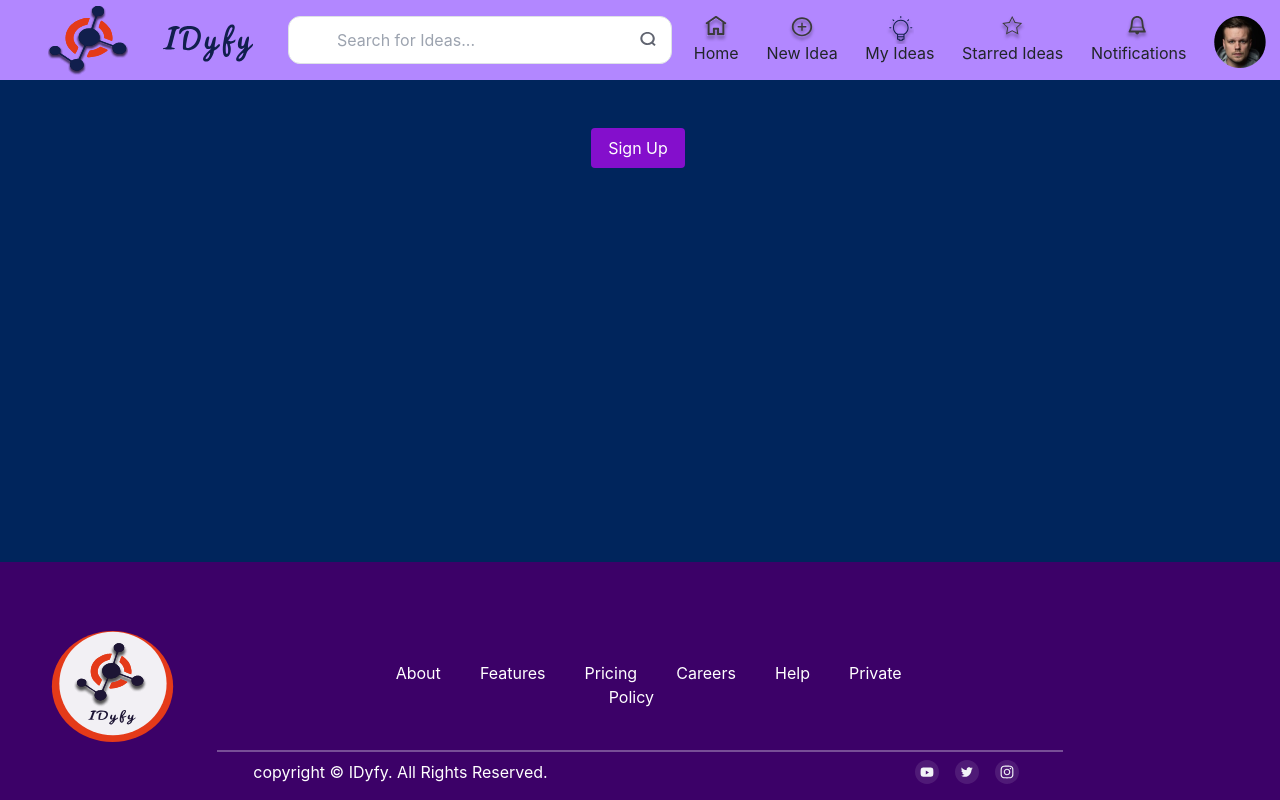
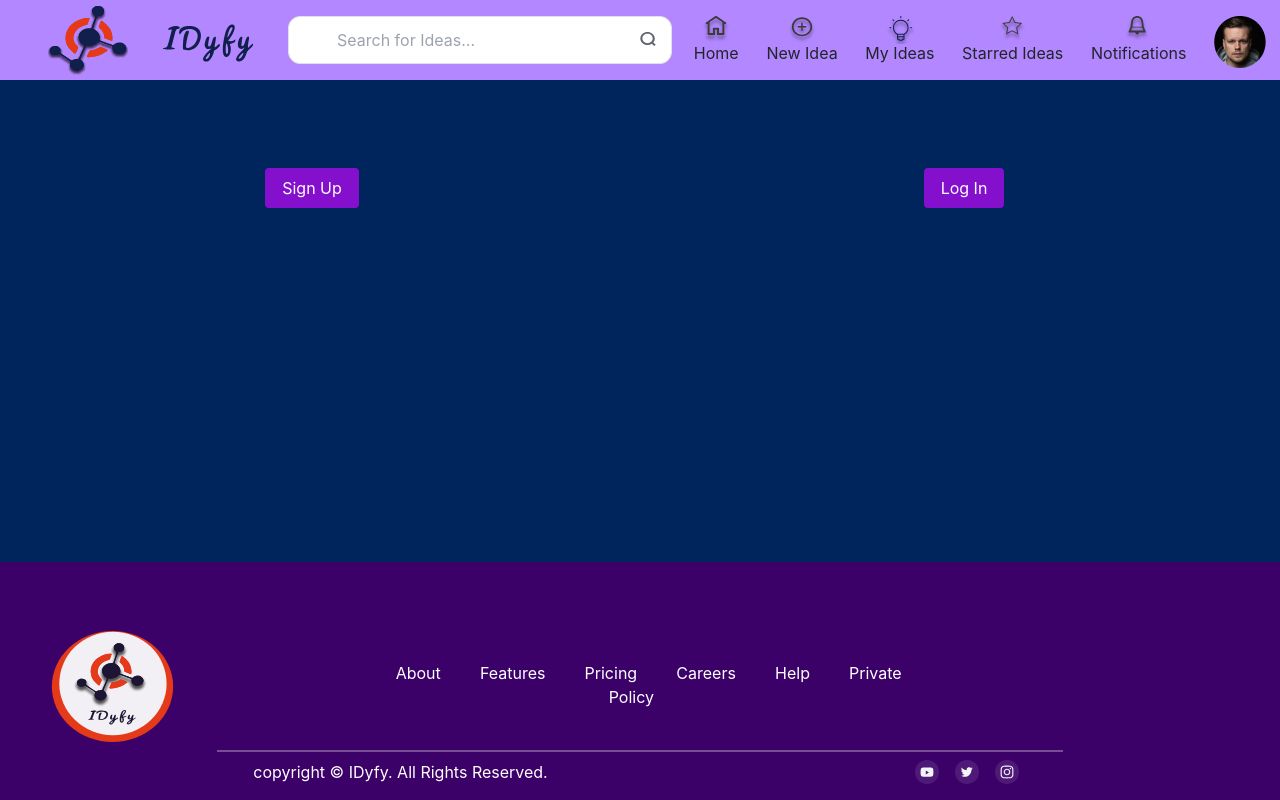
Before and after one commit to srinivass2000/IDyfy, a React (Create React App) app in the folder client/: page / in a window 1280 px wide. Built offline with nearby package versions, Linux system fonts and the light colour scheme.

Commit message:
login page added

```diff
--- a/client/src/components/Auth/Login.js
+++ b/client/src/components/Auth/Login.js
@@ -0,0 +1,121 @@
+import React, { useState } from "react";
+import Modal from "react-modal";
+import "../Auth/auth.css";
+import Idyfy_logo from "../../assets/svg/Idyfy_logo.svg";
+import Stones from "../../assets/svg/stones1.svg";
+import Idyfy_name from "../../assets/svg/Idyfy_name_Signup.svg";
+
+const Login = () => {
+  const initialState = {
+    username: "",
+    email: "",
+    password: "",
+    confirmpassword: "",
+  };
+  const [formdata, setFormData] = useState(initialState);
+  const handleSubmit = async (e, id) => {
+    e.preventDefault();
+    //api put
+    try {
+      //   await axios.put(`http://localhost:5000/helpereditorder/${id}`, formdata);
+    } catch (e) {
+      console.log(e);
+    }
+    closeModal();
+    setFormData(initialState);
+  };
+  const handleChange = (e) => {
+    setFormData({ ...formdata, [e.target.name]: e.target.value });
+  };
+  //   let subtitle;
+  const customStyles = {
+    content: {
+      top: "50%",
+      left: "50%",
+      right: "auto",
+      bottom: "auto",
+      width: "50%",
+      transform: "translate(-50%, -50%)",
+      padding: "0px",
+      overflow : "hidden",
+    },
+  };
+  const [modalIsOpen, setIsOpen] = React.useState(false);
+  function openModal() {
+    setIsOpen(true);
+  }
+  //   function afterOpenModal() {
+  //     // references are now sync'd and can be accessed.
+  //     subtitle.style.color = "#f00";
+  //   }
+  function closeModal() {
+    setIsOpen(false);
+  }
+  //modal end
+
+  return (
+    <div>
+      <button className="mr-1 h-10 btn px-3 rounded button" onClick={openModal}>
+        Log In
+      </button>
+      <Modal
+        isOpen={modalIsOpen}
+        // onAfterOpen={afterOpenModal}
+        onRequestClose={closeModal}
+        style={customStyles}
+        contentLabel="Example Modal"
+      >
+        <div className="relative m-auto container">
+          <div className="row">
+            <div className="col-6 right">
+              <div className="flex justify-center mt-10">
+                <img src={Idyfy_name} alt="IDYFY " />
+              </div>
+              <div className="flex justify-center">
+                <h1 className="welcome mt-2">
+                  Welcome to your professional community
+                </h1>
+              </div>
+              <div className="flex justify-center">
+                <h5 className="create_text mt-2">Welcome Back! Please log in to your account</h5>
+              </div>
+              <div className="flex justify-center mt-4 mx-3">
+                <input type="text" className="form-control form_box" placeholder="Email Address"/>
+              </div>
+              <div className="flex justify-center mt-3 mx-3">
+                <input type="password" className="form-control form_box" placeholder="Password"/>
+              </div>
+              <div className="row container mb-3 mt-3">
+                <div class="col-5 ml-3 mt-2 mb-3 custom-control custom-checkbox">
+                    <input type="checkbox" className="custom-control-input" id="rememberme"/>
+                    <label className="custom-control-label text-white" for="rememberme">Remember Me</label>
+                </div>
+                <div className="col-6 ml-2 mt-2">
+                    <button className="forgot">
+                        forgot password?
+                    </button>
+                </div>
+              </div>
+              <div className="flex justify-center">
+                <button className="mr-2 h-10 mb-10 btn button">
+                  Log In
+                </button>
+                <button className="ml-2 h-10 w-30 mb-40 btn button2">
+                  Sign Up
+                </button>
+              </div>
+            </div>
+            <div className="col-6 left flex justify-center">
+              <img src={Idyfy_logo} alt="IDYFY " />
+            </div>
+          </div>
+          <div className="row absolute bottom-0 left-0 right-0">
+            <img className="stones" src={Stones} alt="Stone Art" />
+          </div>
+        </div>
+      </Modal>
+    </div>
+  );
+};
+
+export default Login;
--- a/client/src/components/Auth/auth.css
+++ b/client/src/components/Auth/auth.css
@@ -25,10 +25,20 @@
 }
 .welcome{
     color: #B287FF;
+    font-size:large;
+
 }
 .create_text{
     color: #C7A8FF;
+    font-size: small;
 }
 .form_box{
     background-color: #E5D7FF;
 }
+.forgot{
+    font-size: smaller;
+    color: #b8b6b6;
+}
+.stones{
+    transform: scaleX(-1);
+}
--- a/client/src/components/Home/home.js
+++ b/client/src/components/Home/home.js
@@ -1,10 +1,16 @@
 import React from "react";
 import SignUp from "../Auth/SignUp";
+import Login from "../Auth/Login";
 
 const Home = () => {
   return (
-    <div className="mt-10">
-      <SignUp />
+    <div className="row ">
+      <div className="col-6 mt-10">
+        <SignUp />
+      </div>
+      <div className="col-6 mt-10">
+        <Login />
+      </div>
     </div>
   );
 };
```
